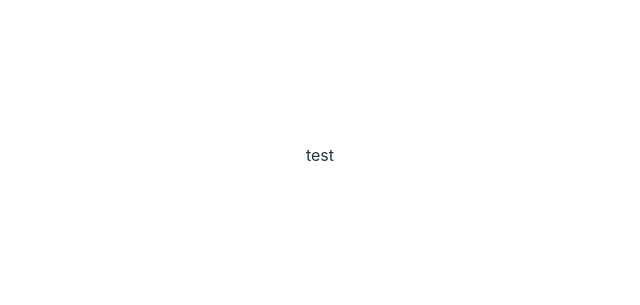
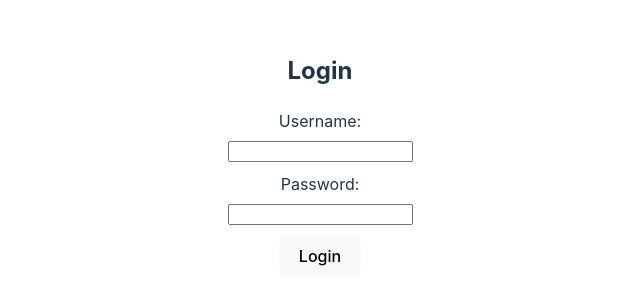
Before and after one commit to mrl-barua/wrs-flow, a Vue app: page / in a window 1280 px wide. Shown: the part 245-550 px from the top of the page, without its empty margins (320-960 px from the left). Built offline with nearby package versions, Linux system fonts and the light colour scheme.

Commit message:
chore: Add vue-router dependency and configure router in main.ts

```diff
--- a/package.json
+++ b/package.json
@@ -9,7 +9,8 @@
     "preview": "vite preview"
   },
   "dependencies": {
-    "vue": "^3.4.19"
+    "vue": "^3.4.19",
+    "vue-router": "^4.3.3"
   },
   "devDependencies": {
     "@vitejs/plugin-vue": "^5.0.4",
--- a/src/App.vue
+++ b/src/App.vue
@@ -1,7 +1,7 @@
 <script setup lang="ts"></script>
 
 <template>
-  <p>test</p>
+  <router-view />
 </template>
 
 <style scoped></style>
--- /dev/null
+++ b/src/router.ts
@@ -0,0 +1,17 @@
+import { createRouter, createWebHistory } from "vue-router";
+
+const routes = [
+  {
+    path: "/",
+    name: "Login",
+    component: () => import("./views/Login.vue"),
+  },
+  // add more routes as needed
+];
+
+const router = createRouter({
+  history: createWebHistory(process.env.BASE_URL),
+  routes,
+});
+
+export default router;
--- /dev/null
+++ b/src/views/Login.vue
@@ -0,0 +1,44 @@
+<template>
+  <div class="login">
+    <h2>Login</h2>
+    <form @submit.prevent="submitForm">
+      <div>
+        <label for="username">Username:</label>
+        <input type="text" id="username" v-model="username" required />
+      </div>
+      <div>
+        <label for="password">Password:</label>
+        <input type="password" id="password" v-model="password" required />
+      </div>
+      <button type="submit">Login</button>
+    </form>
+  </div>
+</template>
+
+<script setup lang="ts">
+import { ref } from "vue";
+
+const username = ref("");
+const password = ref("");
+
+const submitForm = () => {
+  // Perform login logic here
+  console.log(`Username: ${username.value}, Password: ${password.value}`);
+};
+</script>
+
+<style scoped>
+.login {
+  width: 300px;
+  margin: 0 auto;
+}
+
+.login div {
+  margin-bottom: 10px;
+}
+
+.login label {
+  display: block;
+  margin-bottom: 5px;
+}
+</style>
```
Also changed, not shown: src/main.ts (+5 -4 lines), 1 other file (tests, documents, lock files or other folders).
